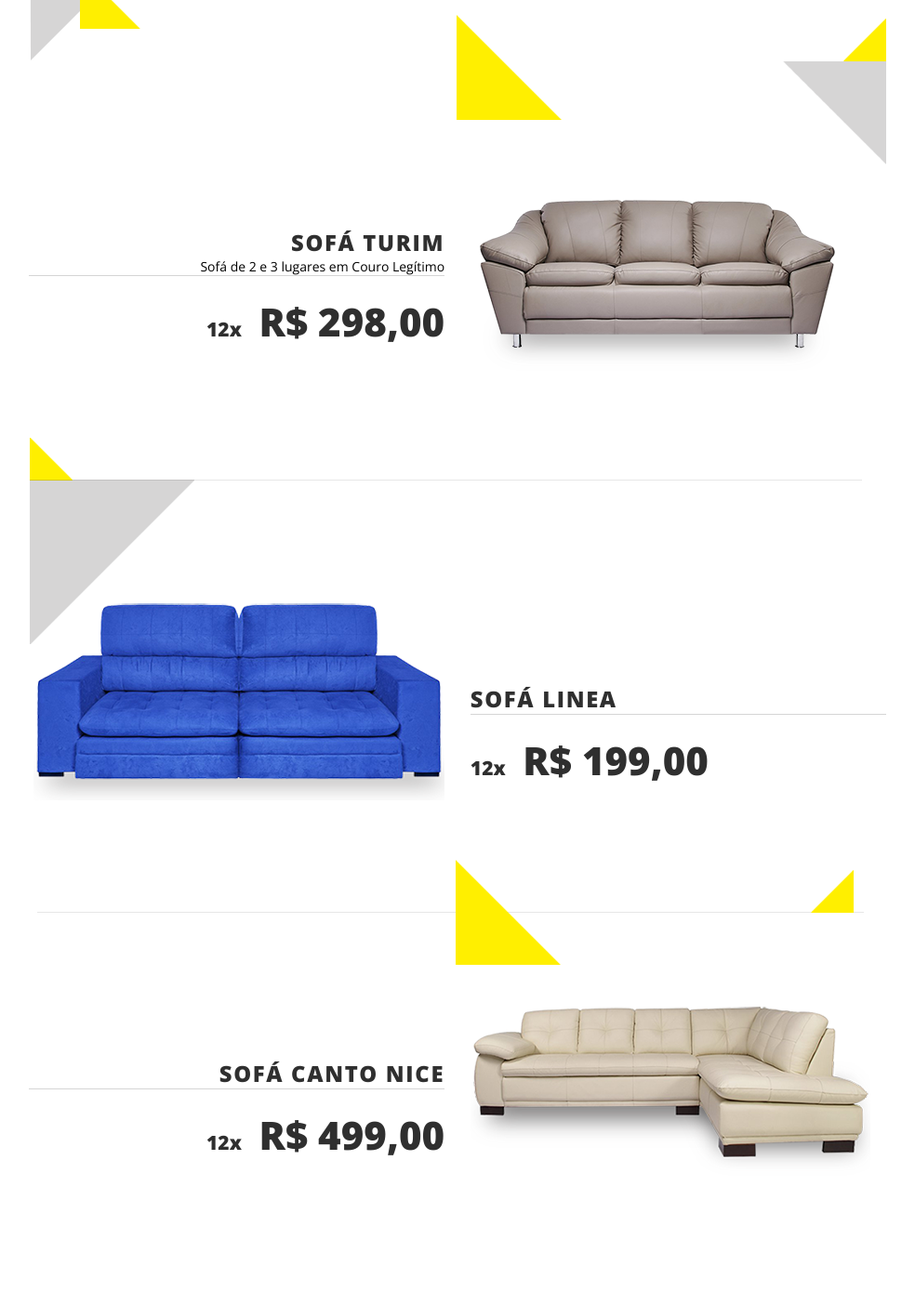
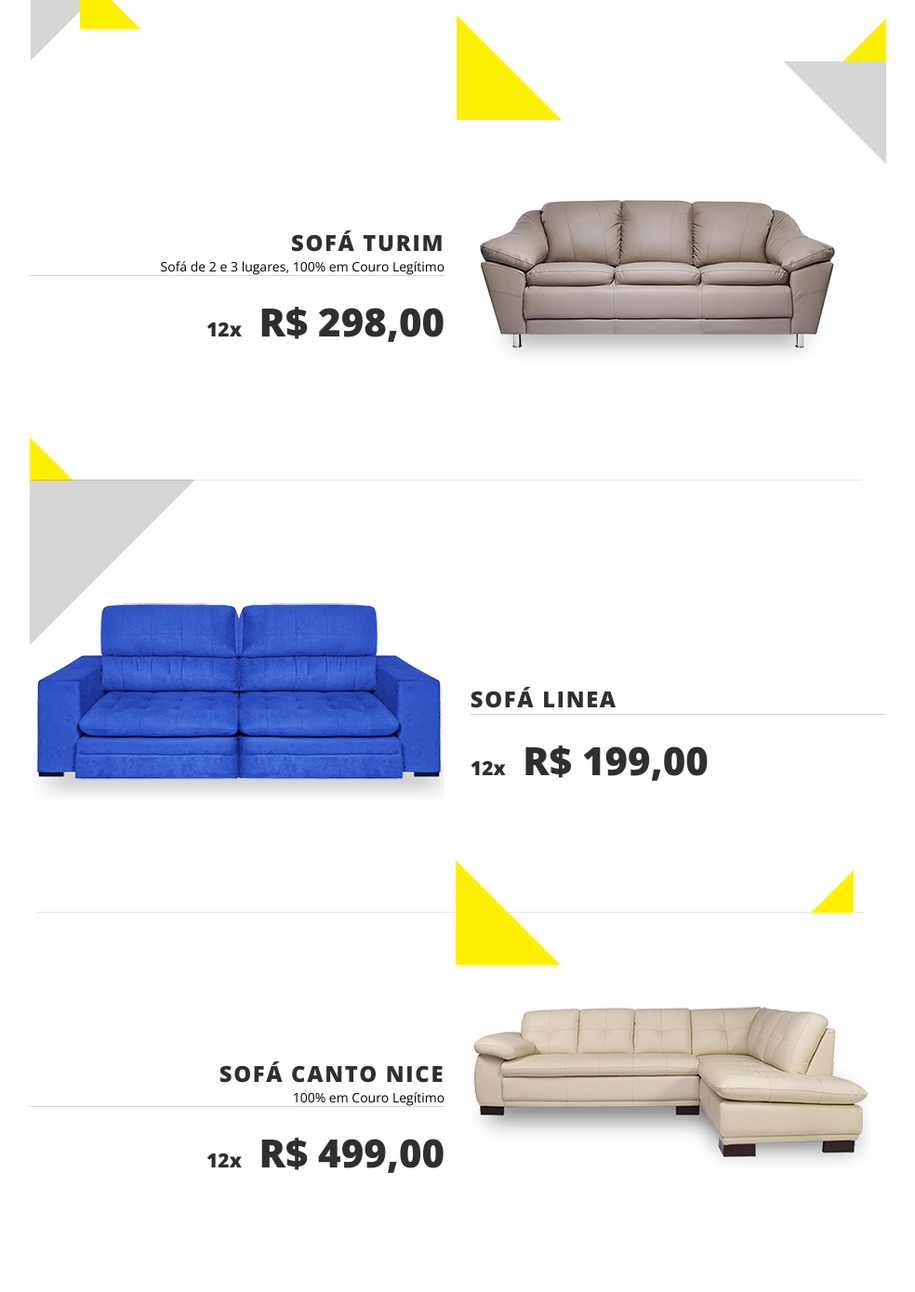
Before and after one commit to angreh/eurosofas_temp, a website: page index.html in a window 1280 px wide. Shown: the part 518-1908 px from the top of the page at 93% size, without its empty margins (148-1132 px from the left). Drawn offline with nearby package versions, Linux system fonts and the light colour scheme.

Commit message:
Atualização sofa nice

```diff
--- a/index.html
+++ b/index.html
@@ -49,7 +49,7 @@
 				<div class="left">
 					<div class="data">
 						<div class="name">SOFÁ TURIM</div>
-						<div class="details">Sofá de 2 e 3 lugares em Couro Legítimo</div>
+						<div class="details">Sofá de 2 e 3 lugares, 100% em Couro Legítimo</div>
 						<div class="separator"></div>
 						<div class="price">
 							<div class="parc">12x</div>
@@ -82,6 +82,7 @@
 				<div class="left">
 					<div class="data">
 						<div class="name">SOFÁ CANTO NICE</div>
+						<div class="details">100% em Couro Legítimo</div>
 						<div class="separator"></div>
 						<div class="price">
 							<div class="parc">12x</div>
```
